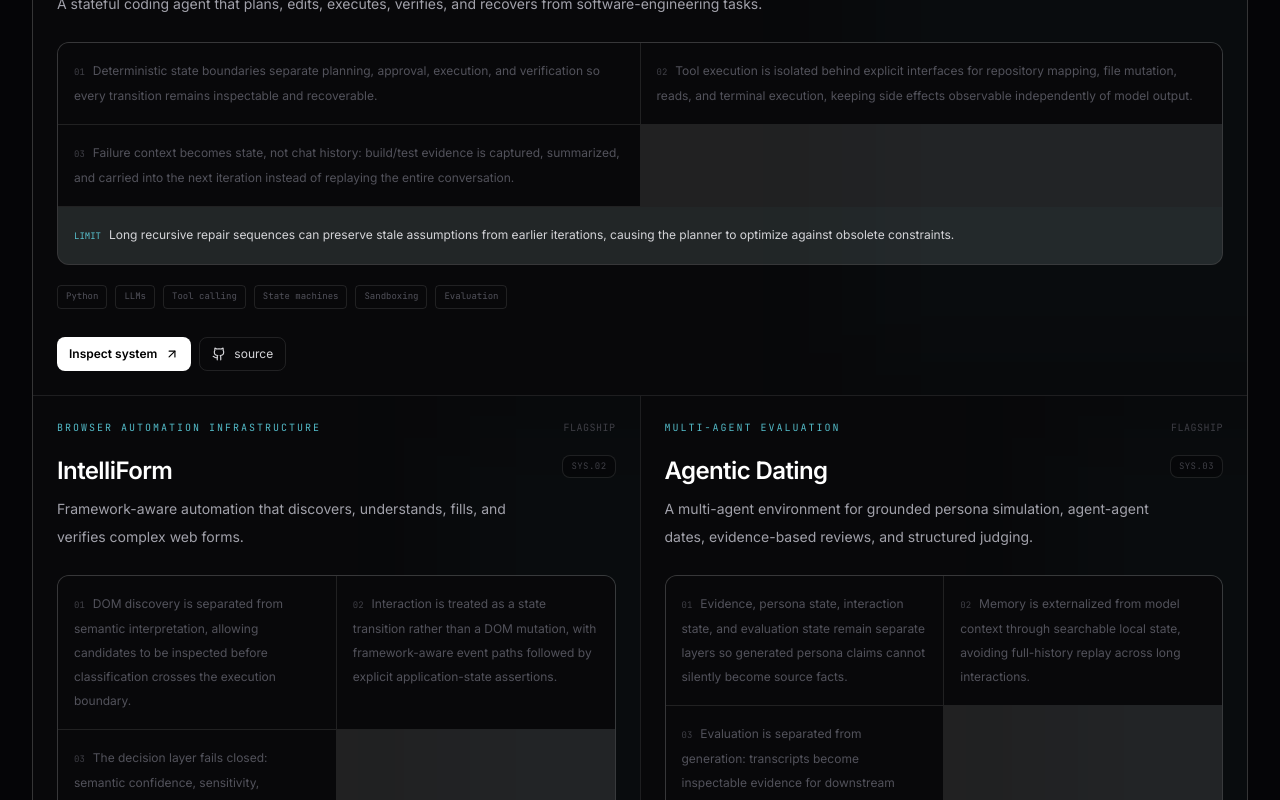
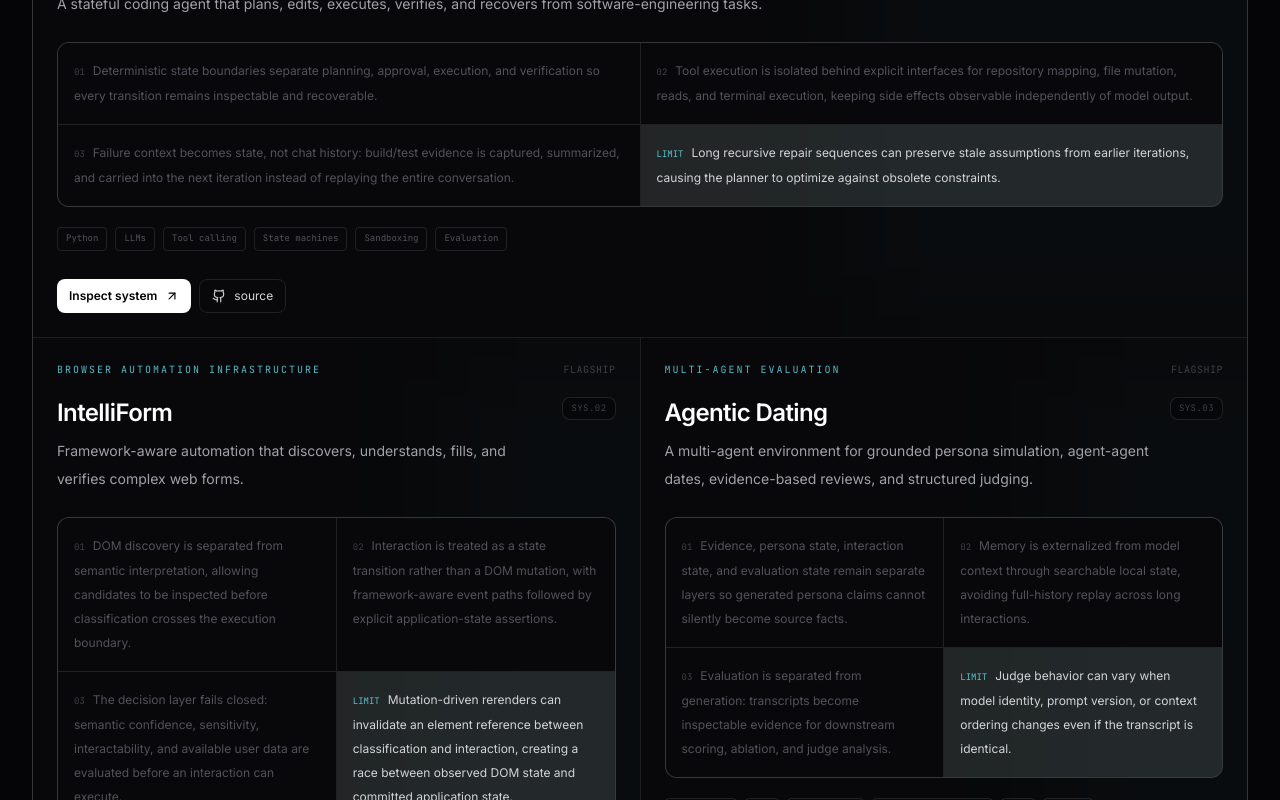
Before and after one commit to adityapurohit01/my_portfolio, a Next.js app: page / in a window 1280 px wide. Shown: the part 2240-3040 px from the top of the page. Built offline with nearby package versions, Linux system fonts and the light colour scheme.

Commit message:
Complete project card grid with fourth LIMIT cell

```diff
--- a/src/components/Projects.tsx
+++ b/src/components/Projects.tsx
@@ -67,7 +67,7 @@ export default function Projects() {
                     {highlight}
                   </div>
                 ))}
-                <div className="bg-cyan-300/[0.025] p-4 text-xs leading-6 text-zinc-500 sm:col-span-2">
+                <div className="bg-cyan-300/[0.025] p-4 text-xs leading-6 text-zinc-500">
                   <span className="mr-2 font-mono text-[9px] text-cyan-300/80">LIMIT</span>
                   <span className="text-zinc-300">{project.failureModes[0].failure}</span>
                 </div>
```
